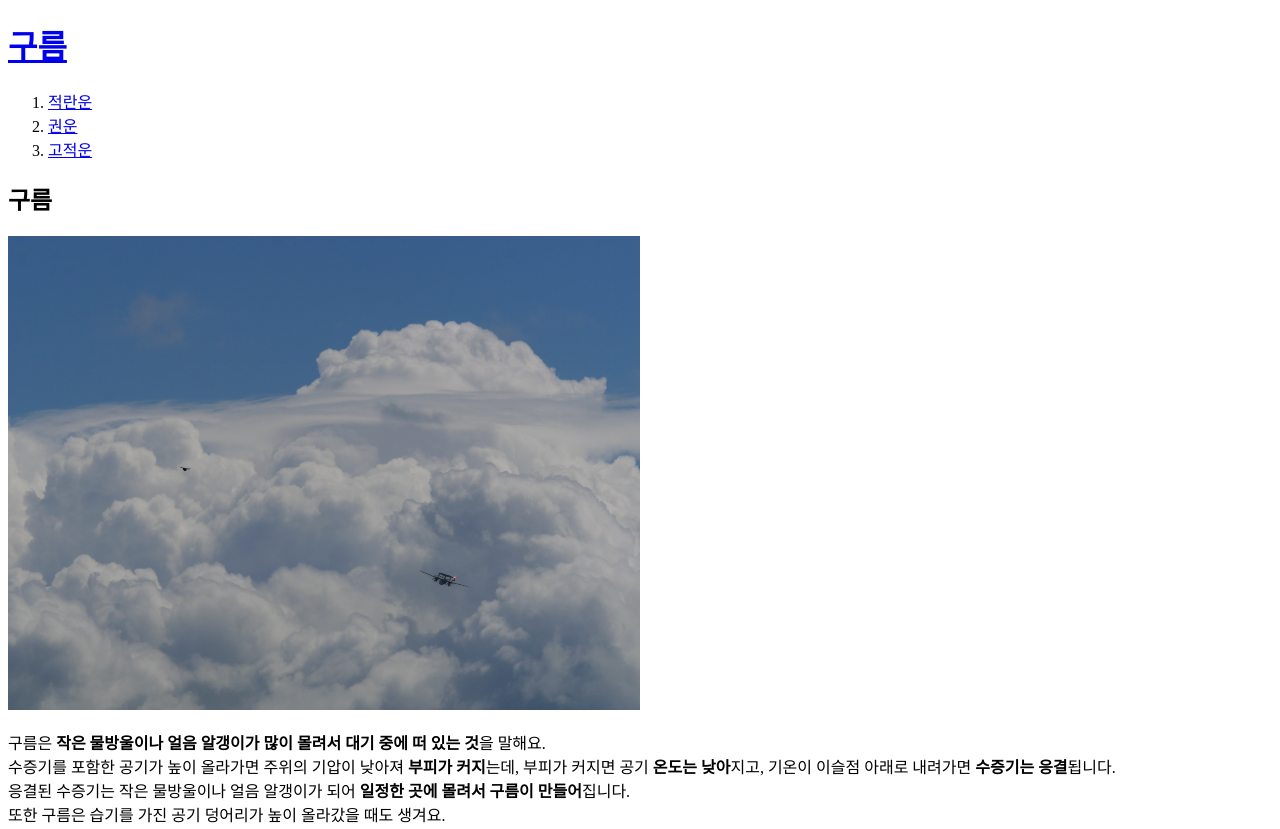
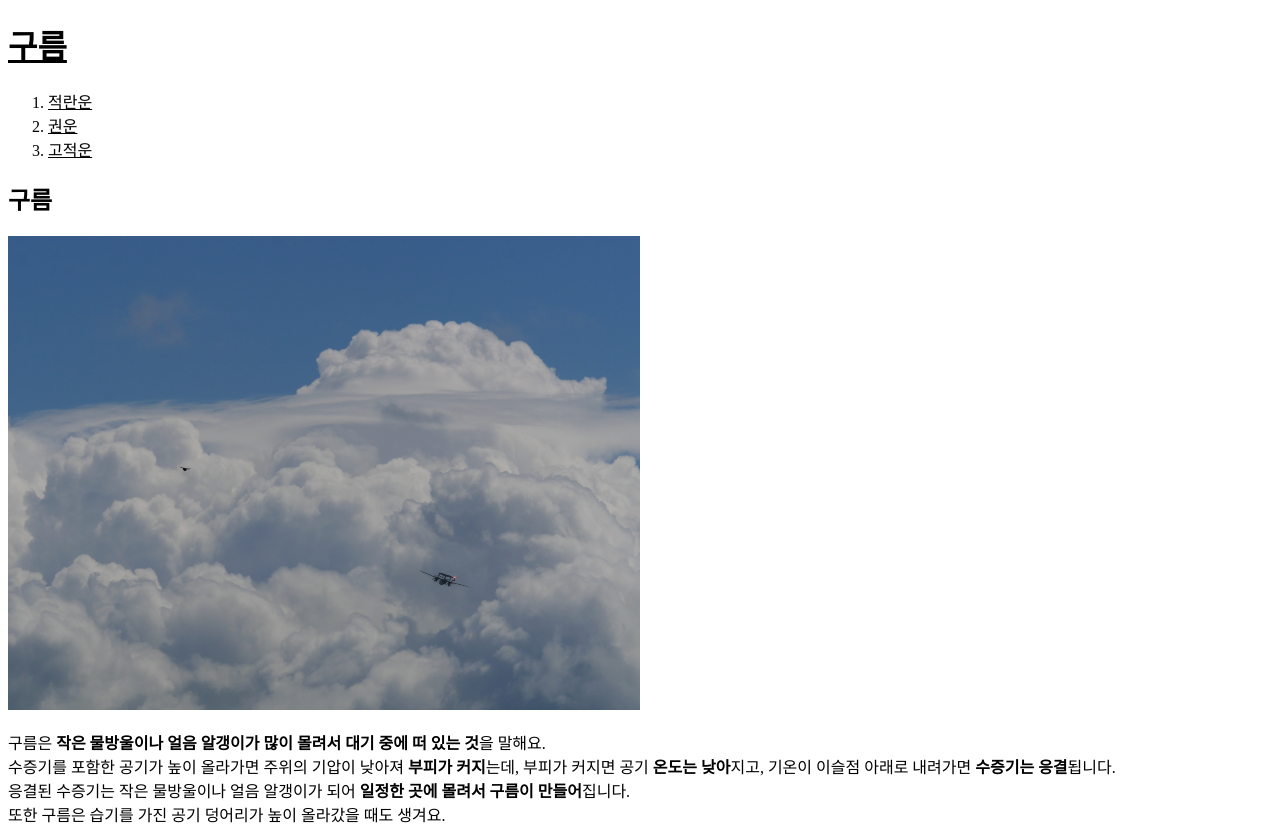
Before and after one commit to kyeong-eunn/---, a plain HTML site: page index.html in a window 1280 px wide. Shown: the top 829 px of the page. Drawn offline with Linux system fonts and the light colour scheme.

```diff
--- a/index.html
+++ b/index.html
@@ -3,6 +3,12 @@
 <head>
 <title>경은이의 구름사전</title>
 <meta charset="utf-8">
+    <style>
+      a {
+        color:black;
+      }
+
+    </style>
 </head>
 
 <body>
@@ -12,6 +18,14 @@
   <li><a href="2.html">권운</a></li>
   <li><a href="3.html">고적운</a></li>
 </ol>
+  <!--
+  <h1><a href="index.html"><font color="red">구름</font></a></h1>
+  <ol>
+  <li><a href="1.html"><font color="red">적란운</font></a></li>
+  <li><a href="2.html"><font color="red">권운</font></a></li>
+  <li><a href="3.html"><font color="red">고적운</font></a></li>
+</ol>
+-->
 <h2>구름</h2>
 <img src="적란운.jpg" width="50%">
 <p>구름은 <strong>작은 물방울이나 얼음 알갱이가 많이 몰려서 대기 중에 떠 있는 것</strong>을 말해요.<br>
@@ -25,5 +39,7 @@
 <br><strong>여름철</strong>에는 대기 중에 <strong>적란운과 적운</strong>이 많이 떠 있어요. <strong>가을철</strong>에는 <strong>권운과 권적운</strong>이 많이 나타나지만, <strong>비가 내리기 전</strong>에는 <strong>고층운과 적란운</strong>이 주로 나타납니다.
 <br>작은 물방울이 구름처럼 높은 곳에 떠 있지 않고 <strong>땅에서 가까운 공기 중에</strong> 떠 있는 것은 <a href="https://terms.naver.com/entry.naver?docId=5702057&cid=64656&categoryId=64656" target="_block" title="안개지식백과"> <u>안개</u></a>라고해요.
 <h5>[네이버 지식백과] 구름 [cloud] (천재학습백과 초등 과학 용어사전)</h5>
+
+
 </body>
 </html>
```
Also changed, not shown: 3.html (+2 -1 lines).
